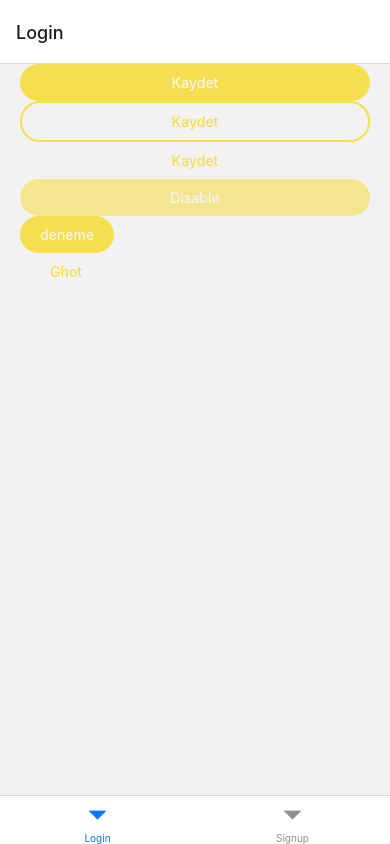
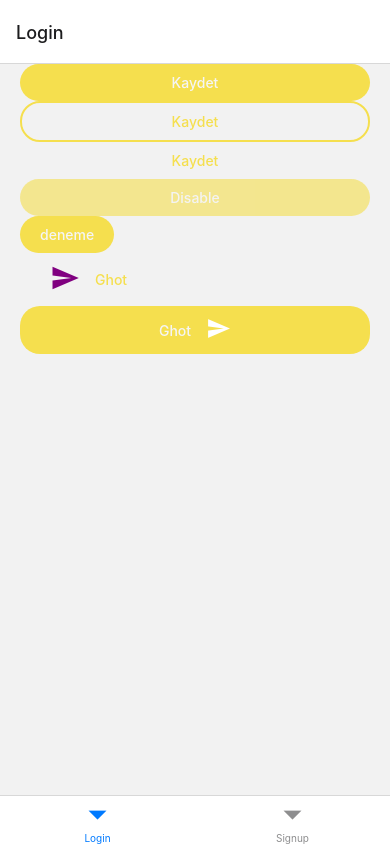
Before and after one commit to sezaiozturk/mylove, a React Native app: screen /Login in a window 390 px wide. Built offline with nearby package versions, Linux system fonts and the light colour scheme.

Commit message:
Feture:Vector icons added and Butoon component icon added

```diff
--- a/package.json
+++ b/package.json
@@ -19,6 +19,7 @@
     "react-native-safe-area-context": "^4.7.1",
     "react-native-screens": "^3.24.0",
     "react-native-splash-screen": "^3.3.0",
+    "react-native-vector-icons": "^10.0.0",
     "react-redux": "^8.1.2"
   },
   "devDependencies": {
--- a/src/components/Button/index.js
+++ b/src/components/Button/index.js
@@ -1,13 +1,18 @@
 import {View, Text, TouchableOpacity, Image} from 'react-native';
-import React from 'react';
+import Icon from 'react-native-vector-icons/MaterialIcons';
 import {useSelector} from 'react-redux';
 import styles from './stylesheet';
+import React from 'react';
 
 const Button = ({
-  title,
+  spreadBehavior = 'stretch',
+  iconColor = 'white',
   variant = 'filled',
   disabled = false,
-  spreadBehavior = 'stretch',
+  iconSize = 25,
+  reverse = false,
+  title,
+  icon,
 }) => {
   const colors = useSelector(({theme}) => theme.colors);
   const classes = styles({colors});
@@ -19,8 +24,14 @@ const Button = ({
           classes[variant].container,
           disabled && {opacity: 0.6},
           {alignSelf: spreadBehavior},
+          reverse && {flexDirection: 'row-reverse'},
         ]}>
-        <Text style={classes[variant].title}>{title}</Text>
+        {icon && (
+          <Text>
+            <Icon name={icon} size={iconSize} color={iconColor} />
+          </Text>
+        )}
+        {title && <Text style={classes[variant].title}>{title}</Text>}
       </TouchableOpacity>
     </View>
   );
--- a/src/components/Button/stylesheet.js
+++ b/src/components/Button/stylesheet.js
@@ -3,12 +3,15 @@ import {StyleSheet} from 'react-native';
 const deneme = ({colors}) => {
   const base_style = StyleSheet.create({
     container: {
+      justifyContent: 'center',
+      paddingHorizontal: 20,
+      marginHorizontal: 20,
+      alignItems: 'center',
+      flexDirection: 'row',
+      paddingVertical: 10,
       textAlign: 'center',
-      alignItems: 'center',
-      marginHorizontal: 20,
       borderRadius: 20,
-      paddingVertical: 10,
-      paddingHorizontal: 20,
+      gap: 15,
     },
     title: {
       color: colors.primary,
--- a/src/screens/login/index.js
+++ b/src/screens/login/index.js
@@ -10,7 +10,15 @@ const Login = () => {
       <Button title={'Kaydet'} variant="ghost" />
       <Button title={'Disable'} disabled />
       <Button title={'deneme'} spreadBehavior="baseline" />
-      <Button title={'Ghot'} variant="ghost" spreadBehavior="baseline" icon />
+      <Button
+        title={'Ghot'}
+        variant="ghost"
+        spreadBehavior="baseline"
+        icon="send"
+        iconColor="purple"
+        iconSize={30}
+      />
+      <Button title={'Ghot'} icon="send" reverse />
     </View>
   );
 };
```
Also changed, not shown: 4 other files (tests, documents, lock files or other folders).
